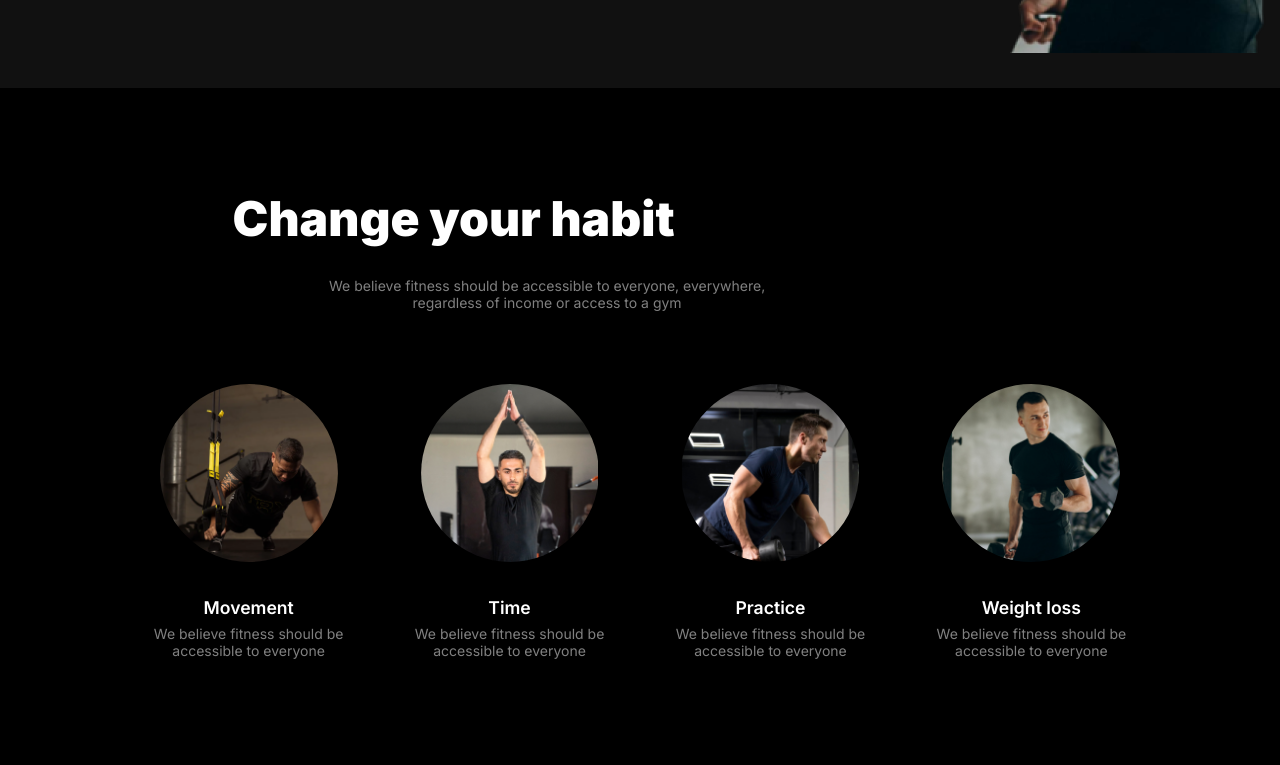
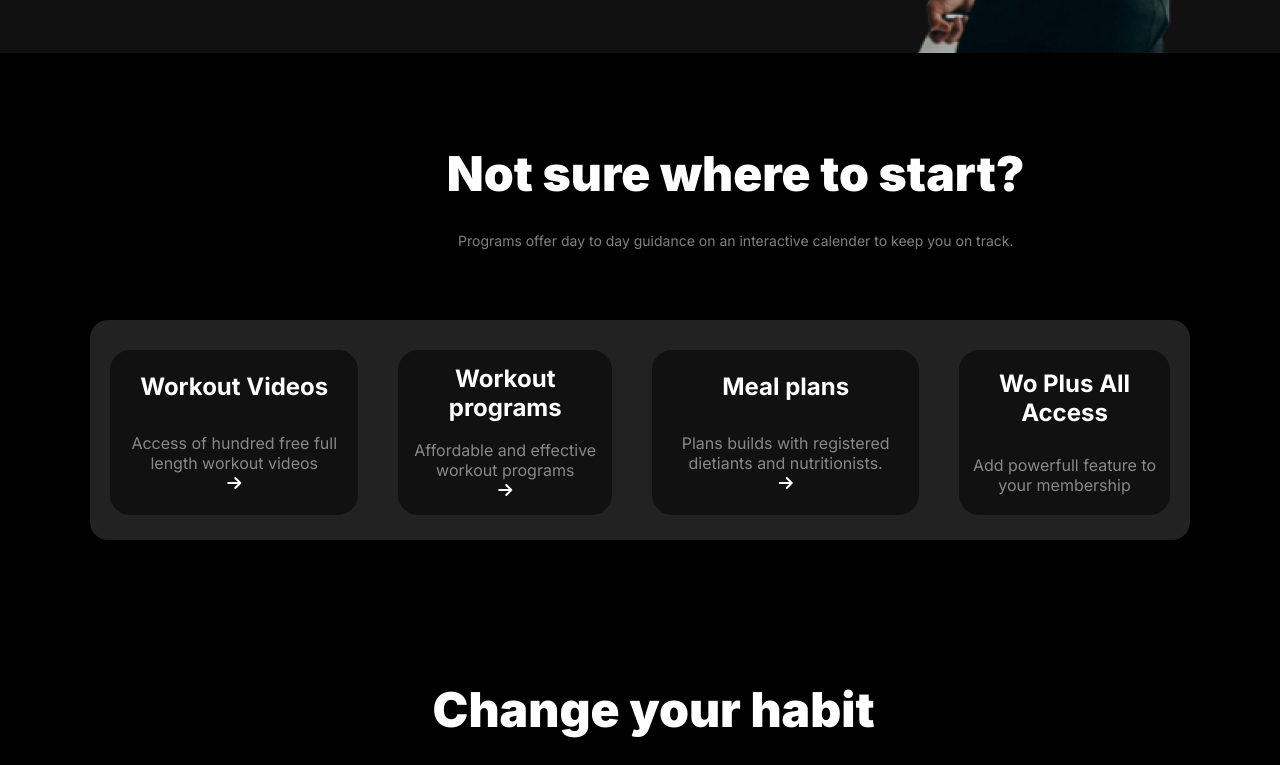
Before and after one commit to farhanarnob44/versatile-ui-project, a plain HTML site: page index.html in a window 1280 px wide. Shown: the part 662-1427 px from the top of the page. Drawn offline with Linux system fonts and the light colour scheme; a web font is replaced by a local one.

Commit message:
finishing touch needed

```diff
--- a/index.html
+++ b/index.html
@@ -72,6 +72,56 @@
       </header>
     </section>
     <!-- banner section ends here  -->
+
+    <!-- bonus challange section starts here  -->
+    <section class="bonus-challange">
+      <div class="bonus-challange-writings">
+        <h2 class="start-title">Not sure where to start?</h2>
+        <p class="start-description">
+          Programs offer day to day guidance on an interactive calender to keep
+          you on track.
+        </p>
+      </div>
+      <div class="boxes">
+        <div class="each-box">
+            <h2 class="box-titles">Workout Videos</h2>
+            <div class="box-description-arrow">
+              <p class="box-description">
+                Access of hundred free full length workout videos
+              </p>
+              <i class="fa-solid fa-arrow-right"></i>
+            </div>
+          </div>
+          <div class="each-box">
+            <h2 class="box-titles">Workout programs</h2>
+            <div class="box-description-arrow">
+              <p class="box-description">
+                Affordable and effective workout programs
+              </p>
+              <i class="fa-solid fa-arrow-right"></i>
+            </div>
+          </div>
+          <div class="each-box">
+            <h2 class="box-titles">Meal plans</h2>
+            <div class="box-description-arrow">
+              <p class="box-description">
+                Plans builds with registered dietiants and nutritionists.
+              </p>
+              <i class="fa-solid fa-arrow-right"></i>
+            </div>
+          </div>
+          <div class="each-box">
+            <h2 class="box-titles">Wo Plus All Access</h2>
+            <div class="box-description-arrow">
+              <p class="box-description">
+                Add powerfull feature to your membership
+              </p>
+              <!-- <i class="fa-solid fa-arrow-right"></i> -->
+            </div>
+          </div>
+        </div>
+      </div>
+    </section>
     <!-- change your habit section starts here  -->
     <section class="habit-main-class">
       <div class="habit-details">
--- a/style/style.css
+++ b/style/style.css
@@ -70,7 +70,7 @@ margin-bottom: 4px; */
 } */
 .header-class{
     background-color: rgb(17, 17, 17);
-    height: 750px;
+    height: 715px;
     width: 1530px;
 }
 
@@ -136,9 +136,10 @@ width: 520px;
     color: white;
 }
 .banner-image-section{
-    display: flex;
-    justify-content: space-around;
-    gap: -500px;
+    display: grid;
+    grid-template-columns: repeat(2, 1fr);
+    gap: -300px;
+    margin-left: 200px;
 }
 .videos-tutorial{
     border: 1px solid rgba(255, 255, 255, 0.1);
@@ -183,6 +184,8 @@ height: 98px;
 border: 1px solid rgba(255, 255, 255, 0.1);
 border-radius: 12px;
 margin-top: 130px;
+margin-left: -140px;
+margin-right: 40px;
 }
 .workout-title{
     margin: 17px 53px 5px 24px;
@@ -223,13 +226,14 @@ body{
     align-items: center;
     text-align: center;
     width: 671px;
+    margin-left: 100px;
 }
 .habit-section-title{
      height: 58px;
     /* width: 476px; */
     align-items: center;
     text-align: center;
-    /* margin-left: 98px; */
+    margin-left: 200px;
     font-size: 48px;
 font-weight: 900;
 color: white;
@@ -523,7 +527,70 @@ hr{
     margin-bottom: 20px;
     margin-left: 40%;
 }
+/* bonus challange starts here  */
 
+.bonus-challange-writings{
+    color: white;
+    align-items: center;
+    text-align: center;
+    width: 671px;
+    margin-top: 90px;
+    margin-bottom: -40px;
+    margin-left: 400px;
+}
+
+.boxes{
+    height: 220px;
+    width: 1100px;
+    margin: 0 auto;
+    border-radius: 18px;
+margin-top: 80px;
+background: rgb(34, 34, 34);
+display: flex;
+justify-content: space-between;
+margin-bottom: 40px;
+
+}
+.each-box{
+    border: 1px solid rgb(17, 17, 17);
+    display: grid;
+    /* grid-template-columns: repeat(4, 1fr); */
+    height: 75%;
+    gap: 20px;
+    margin-top: 30px;
+    color: white;
+    background-color: rgb(17, 17, 17);
+    margin-right: 20px;
+    margin-left: 20px;
+    max-width: 400px;
+    border-radius: 20px;
+    align-items: center;
+    text-align: center;
+}
+.box-description{
+    color: rgba(255, 255, 255, 0.5);
+    margin-top: -30px;
+}
+.start-title{
+    height: 58px;
+    /* width: 476px; */
+    align-items: center;
+    text-align: center;
+    /* margin-left: 200px; */
+    font-size: 48px;
+font-weight: 900;
+color: white;
+}
+.start-description{
+        font-size: 14px;
+    font-weight: 400;
+    max-width: 671px;
+    height: 48px;
+    /* margin-left: 187px; */
+    margin-top: 30px;
+    color: rgba(255, 255, 255, 0.5);
+
+}
 /* responsive section starts here */
 @media screen and (max-width: 576px){
 .nav-links{
```
